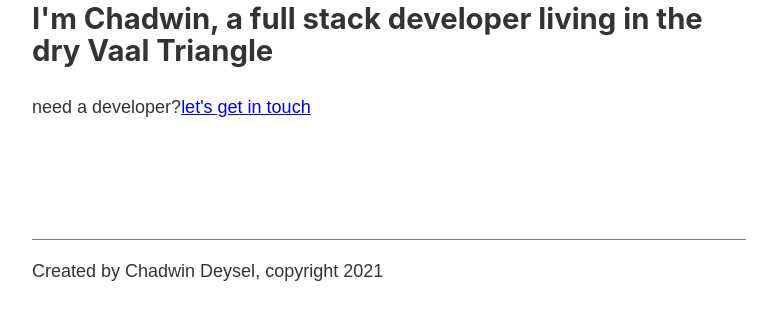
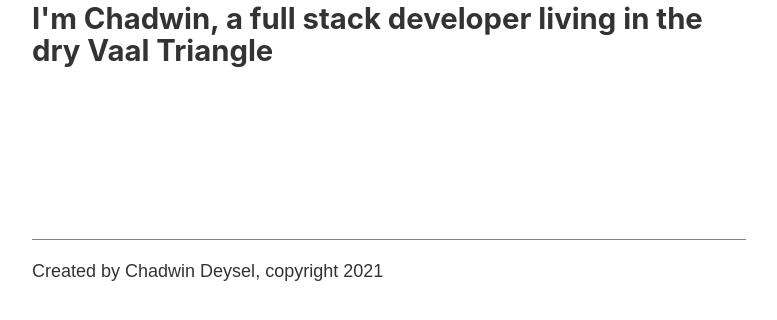
Before and after one commit to chadwinjdeysel/gatsby-bootcamp, a Gatsby site: page / in a window 1280 px wide. Shown: the part 472-792 px from the top of the page, without its empty margins (251-1028 px from the left). Built offline with nearby package versions, Linux system fonts and the light colour scheme; Gatsby itself is replaced by a stand-in of ours.

Commit message:
cleanup home page links

```diff
--- a/src/pages/index.js
+++ b/src/pages/index.js
@@ -16,11 +16,6 @@ const IndexPage = () => {
         I'm Chadwin, a full stack developer living in the dry Vaal Triangle
       </h2>
 
-      <p>
-        need a developer?
-
-        <Link to="/contact">let's get in touch</Link>
-      </p>
     </Layout>
   )
 }
```
